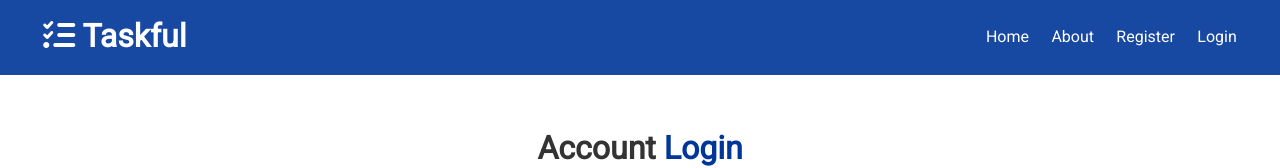
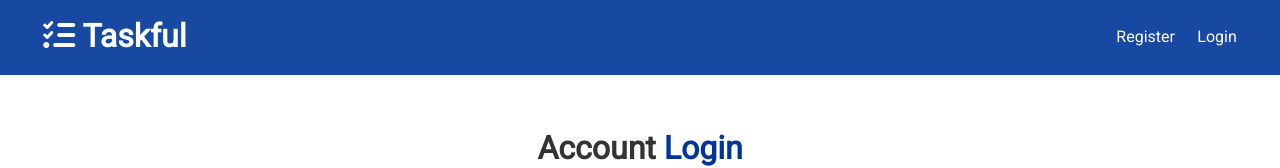
Before and after one commit to tomimarkus991/Taskful, a React (Create React App) app in the folder client/: page /login in a window 1280 px wide. Shown: the top 168 px of the page. Built offline with nearby package versions, Linux system fonts and the light colour scheme.

Commit message:
Add logout and navbar will change if you are logged in

```diff
--- a/client/src/components/layout/Navbar.js
+++ b/client/src/components/layout/Navbar.js
@@ -1,33 +1,46 @@
-import React from "react";
+import React, { useContext, Fragment } from "react";
 import PropTypes from "prop-types";
 import { Link } from "react-router-dom";
+import AuthContext from "../../context/auth/AuthContext";
 
 const Navbar = ({ title, icon }) => {
+  const authContext = useContext(AuthContext);
+
+  const { isAuthenticated, logout, user } = authContext;
+
+  const onLogout = () => {
+    logout();
+  };
+
+  const authLinks = (
+    <Fragment>
+      <li>Hello {user && user.name}</li>
+      <li>
+        <a onClick={onLogout} href="#!">
+          <i className="fas fa-sign-out-alt"></i>
+          <span className="hide-sm">Logout</span>
+        </a>
+      </li>
+    </Fragment>
+  );
+  const guestLinks = (
+    <Fragment>
+      <li>
+        <Link to="/register">Register</Link>
+      </li>
+      <li>
+        <Link to="/login">Login</Link>
+      </li>
+    </Fragment>
+  );
   return (
     <div className="navbar bg-primary">
       <h1>
-        <ul>
-          <li>
-            <Link to="/">
-              <i className={icon} /> {title}
-            </Link>
-          </li>
-        </ul>
+        <Link to="/">
+          <i className={icon} /> {title}
+        </Link>
       </h1>
-      <ul>
-        <li>
-          <Link to="/">Home</Link>
-        </li>
-        <li>
-          <Link to="/about">About</Link>
-        </li>
-        <li>
-          <Link to="/register">Register</Link>
-        </li>
-        <li>
-          <Link to="/login">Login</Link>
-        </li>
-      </ul>
+      <ul>{isAuthenticated ? authLinks : guestLinks}</ul>
     </div>
   );
 };
--- a/client/src/context/auth/AuthReducer.js
+++ b/client/src/context/auth/AuthReducer.js
@@ -30,6 +30,7 @@
     case REGISTER_FAIL:
     case AUTH_ERROR:
     case LOGIN_FAIL:
+    case LOGOUT:
       localStorage.removeItem("token");
       return {
         ...state,
--- a/client/src/context/auth/AuthState.js
+++ b/client/src/context/auth/AuthState.js
@@ -84,7 +84,7 @@
   };
 
   // Logout
-  const logout = () => console.log("loaduser");
+  const logout = () => dispatch({ type: LOGOUT });
 
   // Clear Errors
   const clearErrors = () => dispatch({ type: CLEAR_ERRORS });
```
